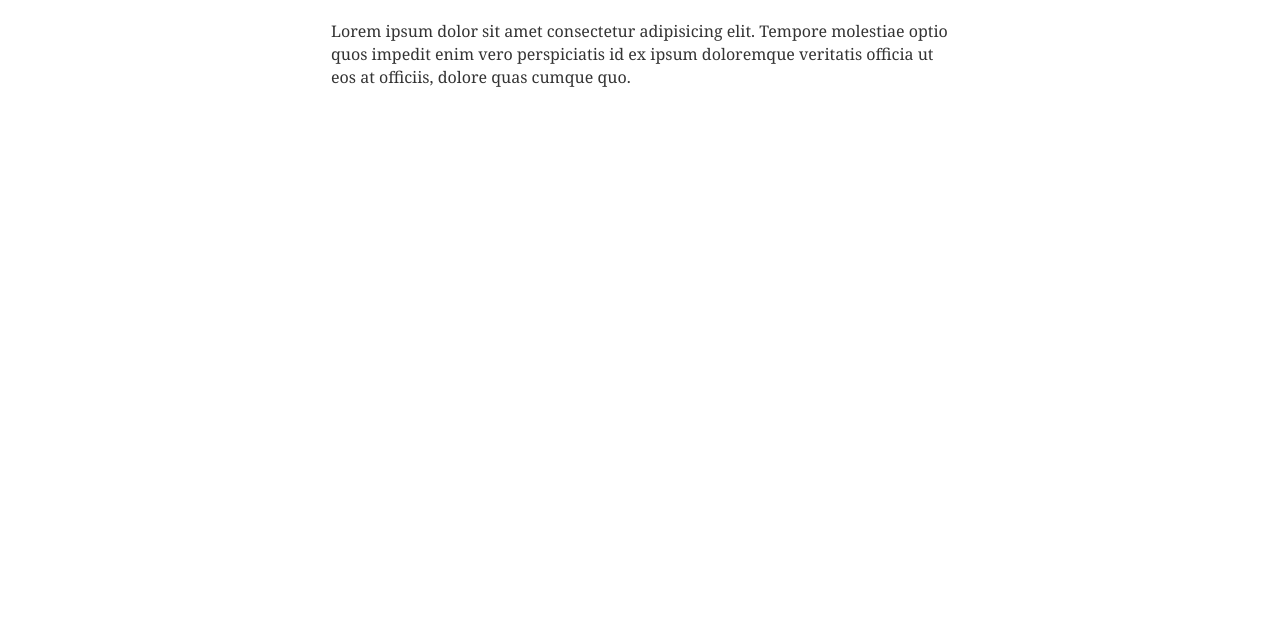
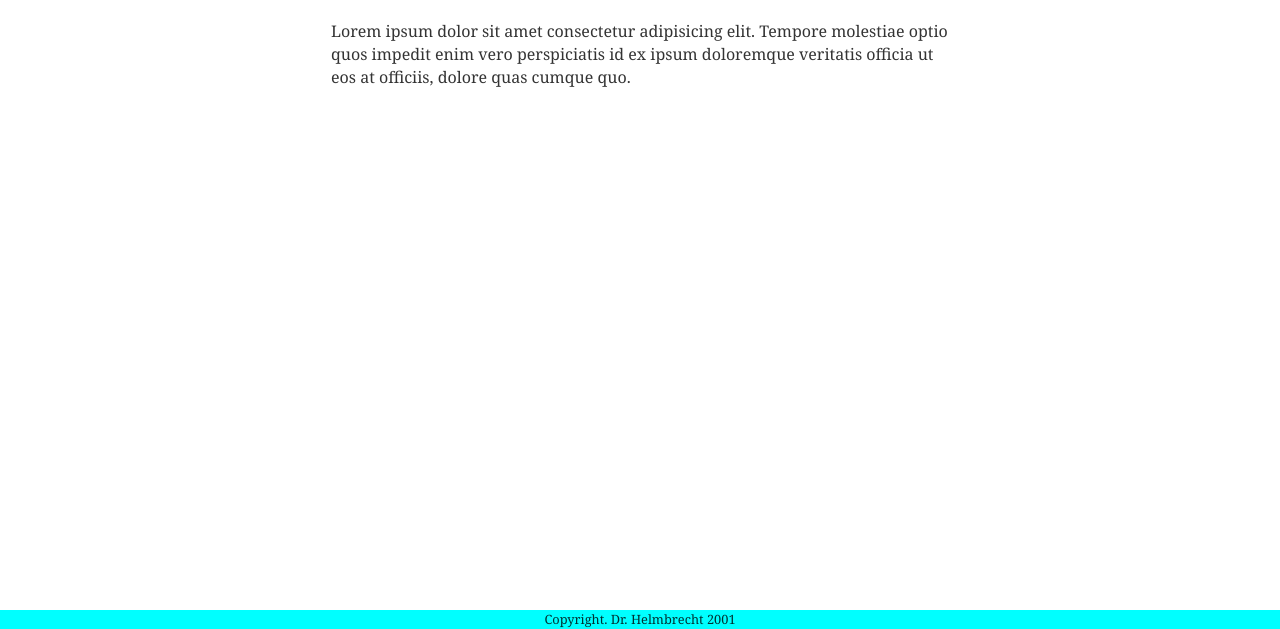
Before and after one commit to keegan-he/learnGatsby, a Gatsby site in the folder tutorial-part-three/: page / in a window 1280 px wide. Shown: the part 171-800 px from the top of the page. Built offline with nearby package versions, Linux system fonts and the light colour scheme; Gatsby itself is replaced by a stand-in of ours.

```diff
--- a/tutorial-part-three/src/components/layout.js
+++ b/tutorial-part-three/src/components/layout.js
@@ -18,6 +18,9 @@
         <ListLink to="/contact/">Contact</ListLink>
       </ul>
     </header>
+    <footer style={{fontSize: `.8rem`, position: `fixed`, left: `0`, bottom: `0`, width: `100%`, backgroundColor: `aqua`, textAlign: `center`}}>
+    Copyright. Dr. Helmbrecht 2001
+    </footer>
     {children}
   </div>
 )
```
